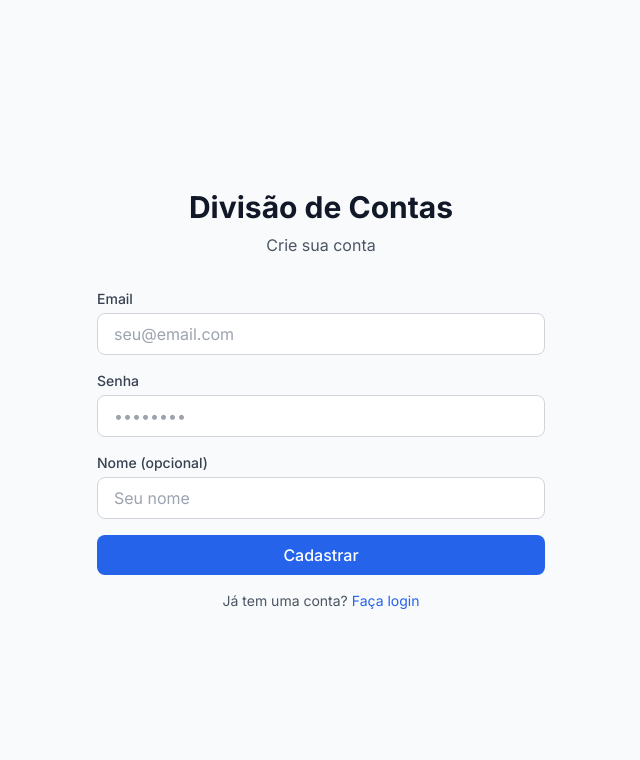
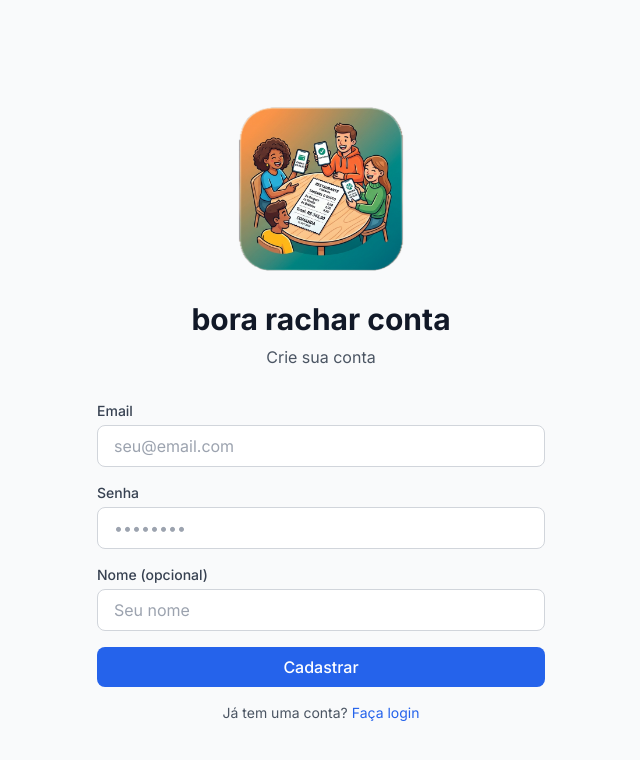
Before and after one commit to marcoant08/boraracharconta-web, a Next.js app: page /register in a window 1280 px wide. Shown: the top 760 px of the page, without its empty margins (319-959 px from the left). Built offline with nearby package versions, Linux system fonts and the light colour scheme; no server answers.

Commit message:
feat: adiciona imagem tema da aplicação

```diff
--- a/src/app/bills/code/page.tsx
+++ b/src/app/bills/code/page.tsx
@@ -8,6 +8,7 @@ import { useRouter, useSearchParams } from 'next/navigation';
 import { Button } from '@/components/ui/Button';
 import { Input } from '@/components/ui/Input';
 import { Card } from '@/components/ui/Card';
+import { AppLogo } from '@/components/ui/AppLogo';
 import Link from 'next/link';
 import { Suspense } from 'react';
 
@@ -44,6 +45,9 @@ function BillCodeContent() {
   return (
     <div className="min-h-screen bg-gray-50 py-12 px-4 sm:px-6 lg:px-8">
       <div className="max-w-md mx-auto">
+        <div className="text-center mb-6">
+          <AppLogo />
+        </div>
         <Card title="Ver Conta">
           <form onSubmit={handleSubmit(onSubmit)} className="space-y-4">
             <Input
--- a/src/app/bills/new/page.tsx
+++ b/src/app/bills/new/page.tsx
@@ -8,6 +8,7 @@ import { billService } from '@/services/bill.service';
 import { Button } from '@/components/ui/Button';
 import { Input } from '@/components/ui/Input';
 import { Card } from '@/components/ui/Card';
+import { AppLogo } from '@/components/ui/AppLogo';
 import Link from 'next/link';
 import { getAxiosErrorMessage } from '@/utils/api-error';
 import toast from 'react-hot-toast';
@@ -42,6 +43,9 @@ export default function NewBillPage() {
   return (
     <div className="min-h-screen bg-gray-50 py-12 px-4 sm:px-6 lg:px-8">
       <div className="max-w-md mx-auto">
+        <div className="text-center mb-6">
+          <AppLogo />
+        </div>
         <Card title="Criar Nova Conta">
           <form onSubmit={handleSubmit(onSubmit)} className="space-y-4">
             <Input
--- a/src/app/layout.tsx
+++ b/src/app/layout.tsx
@@ -9,6 +9,14 @@ const inter = Inter({ subsets: ['latin'] });
 export const metadata: Metadata = {
   title: 'Divisão de Contas',
   description: 'Aplicação para dividir contas entre amigos',
+  icons: {
+    icon: '/logo.PNG',
+  },
+  openGraph: {
+    title: 'Divisão de Contas',
+    description: 'Aplicação para dividir contas entre amigos',
+    images: [{ url: '/logo.PNG' }],
+  },
 };
 
 export default function RootLayout({
--- a/src/app/login/page.tsx
+++ b/src/app/login/page.tsx
@@ -5,6 +5,7 @@ import { useRouter } from 'next/navigation';
 import { useAuthStore } from '@/store/auth.store';
 import { LoginForm } from '@/components/auth/LoginForm';
 import { Card } from '@/components/ui/Card';
+import { AppLogo } from '@/components/ui/AppLogo';
 
 export default function LoginPage() {
   const router = useRouter();
@@ -20,7 +21,8 @@ export default function LoginPage() {
     <div className="min-h-screen flex items-center justify-center bg-gray-50 py-12 px-4 sm:px-6 lg:px-8">
       <div className="max-w-md w-full">
         <div className="text-center mb-8">
-          <h1 className="text-3xl font-bold text-gray-900">Divisão de Contas</h1>
+          <AppLogo />
+          <h1 className="text-3xl font-bold text-gray-900">bora rachar conta</h1>
           <p className="mt-2 text-gray-600">Entre na sua conta</p>
         </div>
         <Card>
--- a/src/app/page.tsx
+++ b/src/app/page.tsx
@@ -50,7 +50,7 @@ export default function HomePage() {
     <div className="min-h-screen bg-gray-50">
       <header className="bg-white shadow">
         <div className="max-w-7xl mx-auto px-4 sm:px-6 lg:px-8 py-4 flex justify-between items-center">
-          <h1 className="text-2xl font-bold text-gray-900">Divisão de Contas</h1>
+          <h1 className="text-2xl font-bold text-gray-900">bora rachar conta</h1>
           <div className="flex items-center gap-4">
             <span className="text-gray-700">Olá, {user?.name}</span>
             <Button variant="secondary" size="sm" onClick={logout}>
@@ -62,20 +62,14 @@ export default function HomePage() {
 
       <main className="max-w-4xl mx-auto px-4 sm:px-6 lg:px-8 py-12">
         <div className="text-center mb-12">
-          <h2 className="text-4xl font-bold text-gray-900 mb-4">
-            Divida suas contas facilmente
-          </h2>
           <p className="text-xl text-gray-600">
             Crie uma conta e comece a dividir despesas com seus amigos
           </p>
         </div>
 
         <Card className="text-center mb-8">
-          <h3 className="text-2xl font-semibold text-gray-900 mb-4">
-            Dividir Conta
-          </h3>
           <p className="text-gray-600 mb-6">
-            Crie uma nova conta para dividir despesas ou entre com um código
+            Escolha uma opção para começar
           </p>
           <div className="flex flex-col sm:flex-row gap-4 justify-center">
             <Link href="/bills/new">
@@ -85,7 +79,7 @@ export default function HomePage() {
             </Link>
             <Link href="/bills/code">
               <Button variant="secondary" size="lg" className="w-full sm:w-auto">
-                Entrar com Código
+                Ver por Código
               </Button>
             </Link>
           </div>
--- a/src/app/register/page.tsx
+++ b/src/app/register/page.tsx
@@ -4,6 +4,7 @@ import { useEffect } from 'react';
 import { useRouter } from 'next/navigation';
 import { useAuthStore } from '@/store/auth.store';
 import { RegisterForm } from '@/components/auth/RegisterForm';
+import { AppLogo } from '@/components/ui/AppLogo';
 
 export default function RegisterPage() {
   const router = useRouter();
@@ -19,7 +20,8 @@ export default function RegisterPage() {
     <div className="min-h-screen flex items-center justify-center bg-gray-50 py-12 px-4 sm:px-6 lg:px-8">
       <div className="max-w-md w-full">
         <div className="text-center mb-8">
-          <h1 className="text-3xl font-bold text-gray-900">Divisão de Contas</h1>
+          <AppLogo />
+          <h1 className="text-3xl font-bold text-gray-900">bora rachar conta</h1>
           <p className="mt-2 text-gray-600">Crie sua conta</p>
         </div>
         <RegisterForm />
--- /dev/null
+++ b/src/components/ui/AppLogo.tsx
@@ -0,0 +1,5 @@
+export const AppLogo = () => (
+  <div className="w-56 h-56 mx-auto overflow-hidden rounded-2xl">
+    <img src="/logo.PNG" alt="Logo" className="w-full h-full object-cover" />
+  </div>
+);
```
Also changed, not shown: public/logo.PNG (added), src/app/icon.png (added).
